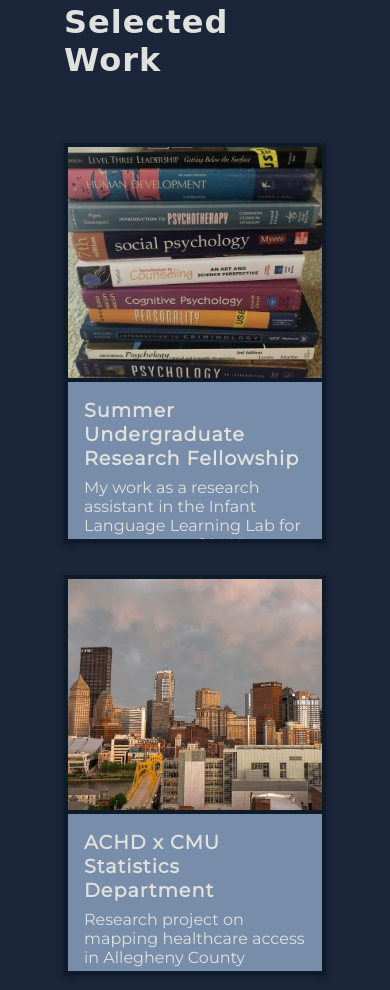
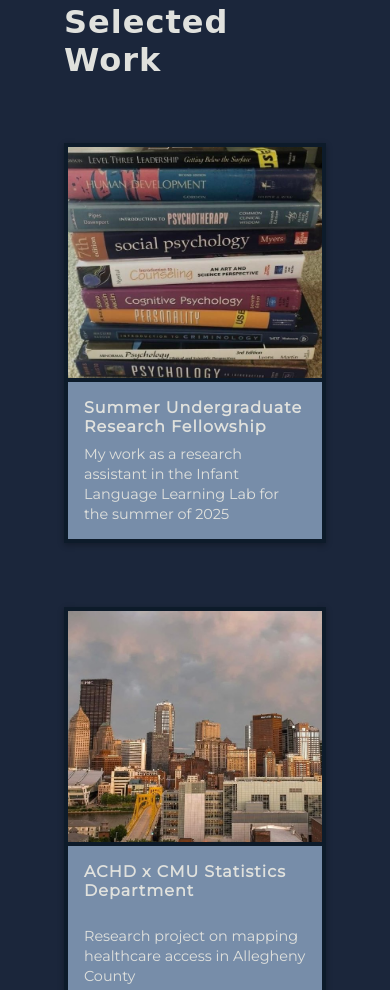
Before and after one commit to smrithikrish/Portfolio-Website, a plain HTML site: page index.html in a window 390 px wide. Shown: the part 2097-3087 px from the top of the page. Drawn offline with Linux system fonts and the light colour scheme; a web font is replaced by a local one.

Commit message:
fixed card info sizing on small screens

```diff
--- a/style.css
+++ b/style.css
@@ -215,13 +215,6 @@ img.fade-in-img {
   text-decoration: underline;
 }
 
-.project-card {
-  display: block; /* so the <a> behaves like a block element */
-  text-decoration: none;
-  color: inherit;
-  /* keep your existing styles for .project-card here */
-}
-
 .project-images {
   display: flex;
   flex-wrap: wrap;
@@ -373,15 +366,20 @@ img.fade-in-img {
   color: var(--light);
 }
 
+
 .project-card {
+  display: flex;
+  text-decoration: none;
+  width: 100%;
+  max-width: 800px;
+  height: 400px;
+  overflow: hidden;
+  color: var(--light);
+  margin-bottom: 2rem;
   flex: 0 1 300px;
-  height: 400px;
   background: var(--bluegray);
-  color: var(--light);
   border: 4px solid var(--dark);      /* outer border */
   border-radius: 0;                    /* no rounded corners */
-  overflow: hidden;
-  display: flex;
   flex-direction: column;
   justify-content: flex-start;
   box-shadow: 0 2px 6px rgba(0, 0, 0, 0.3);
@@ -407,13 +405,36 @@ img.fade-in-img {
   display: flex;
   flex-direction: column;
   justify-content: space-between;
+  word-wrap: break-word;
 }
 
 .project-info h3 {
   font-family: 'Montserrat', sans-serif;  /* switch from Fredericka */
   font-weight: 700;                        /* bold */
-  font-size: 1.2rem;
-  margin-bottom: 0.5rem;
+  font-size: clamp(1rem, 1.6vw, 1.2rem);
+  margin: 0 0 0.5rem;
+}
+
+.project-info p {
+  font-size: clamp(0.9rem, 1.3vw, 1rem);
+  line-height: 1.4;
+  margin: 0;
+}
+
+@media (max-width: 700px) {
+  .project-card {
+    flex-direction: column;
+  }
+
+  .project-img {
+    width: 100%;
+    height: auto;
+  }
+
+  .project-info {
+    width: 100%;
+    padding: 1rem;
+  }
 }
 
 
```
